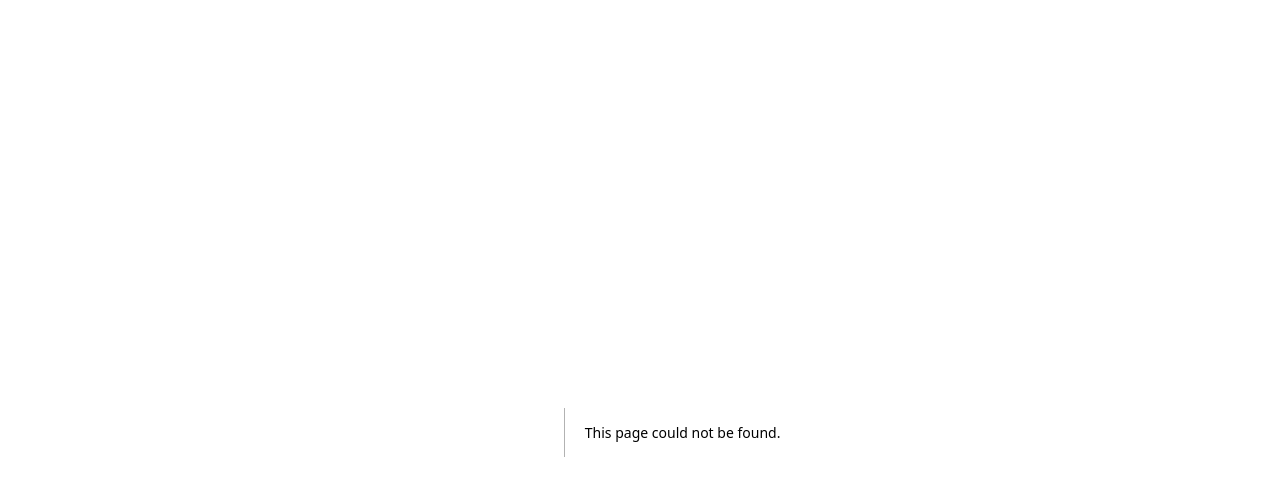
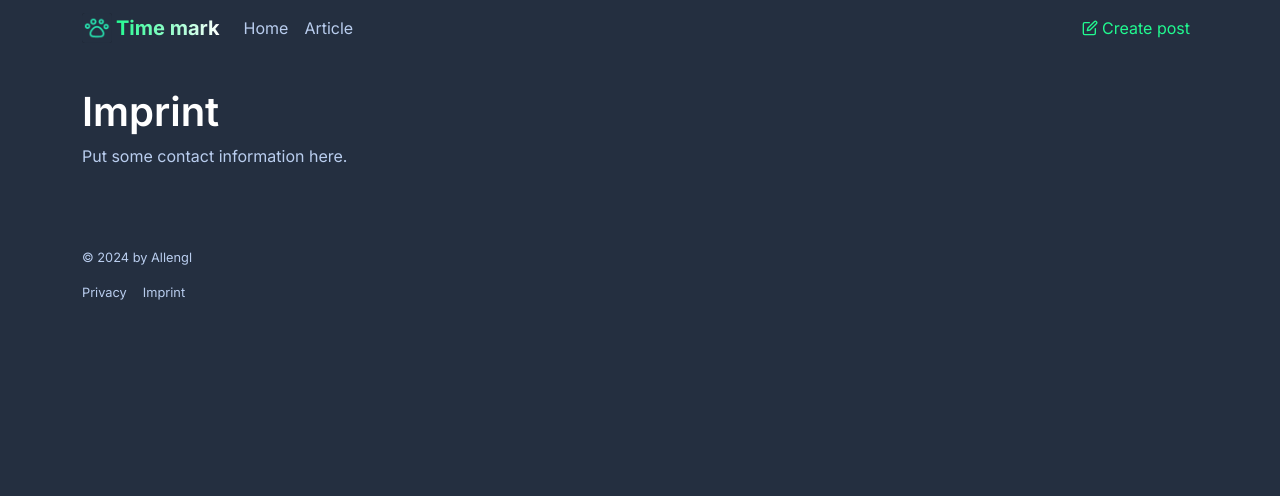
Before and after one commit to Allengl/time-mark-post, a Next.js app in the folder frontend/: page /imprint in a window 1280 px wide. Before the commit this address had no page. Shown: the top 496 px of the page. Built offline with nearby package versions, Linux system fonts and the light colour scheme.

Commit message:
feat: Navbar, Next_Link, Next_Image, Footer

```diff
--- /dev/null
+++ b/frontend/src/components/Footer.tsx
@@ -0,0 +1,23 @@
+import styles from "@/styles/Footer.module.css";
+import Link from "next/link";
+import { Container } from "react-bootstrap";
+
+const Footer = () => {
+  return (
+    <footer className={styles.footer}>
+      <Container>
+        <p>© {new Date().getFullYear()} by Allengl</p>
+        <ul>
+          <li>
+            <Link href="/privacy">Privacy</Link>
+          </li>
+          <li>
+            <Link href="/imprint">Imprint</Link>
+          </li>
+        </ul>
+      </Container>
+    </footer>
+  );
+};
+
+export default Footer;
--- /dev/null
+++ b/frontend/src/components/NavBar.tsx
@@ -0,0 +1,48 @@
+import Link from "next/link";
+import { useRouter } from "next/router";
+import { Container, Nav, Navbar } from "react-bootstrap";
+import { FiEdit } from "react-icons/fi";
+import logo from "@/assets/images/time-mark-logo.png";
+import Image from "next/image";
+import styles from "@/styles/NavBar.module.css";
+
+const NavBar = () => {
+  const router = useRouter();
+
+  return (
+    <Navbar expand="md" collapseOnSelect variant="dark" bg="body" sticky="top">
+      <Container>
+        <Navbar.Brand as={Link} href="/" className="d-flex gap-1">
+          <Image src={logo} alt="Time mark logo" width={30} height={30} />
+          <span className={styles.brandText}>Time mark</span>
+        </Navbar.Brand>
+        <Navbar.Toggle aria-controls="main-navbar" />
+        <Navbar.Collapse id="main-navbar">
+          <Nav>
+            <Nav.Link as={Link} href="/" active={router.pathname === "/"}>
+              Home
+            </Nav.Link>
+            <Nav.Link
+              as={Link}
+              href="/blog"
+              active={router.pathname === "/blog"}
+            >
+              Article
+            </Nav.Link>
+          </Nav>
+          <Nav className="ms-auto">
+            <Nav.Link
+              href="/blog/new-post"
+              className="link-primary d-flex align-items-center gap-1"
+            >
+              <FiEdit />
+              Create post
+            </Nav.Link>
+          </Nav>
+        </Navbar.Collapse>
+      </Container>
+    </Navbar>
+  );
+};
+
+export default NavBar;
--- a/frontend/src/pages/_app.tsx
+++ b/frontend/src/pages/_app.tsx
@@ -4,6 +4,8 @@
 import { Inter } from "next/font/google";
 import { Container, SSRProvider } from "react-bootstrap";
 import style from "@/styles/App.module.css";
+import NavBar from "@/components/NavBar";
+import Footer from "@/components/Footer";
 
 const inter = Inter({
   subsets: ["latin"],
@@ -22,11 +24,13 @@
       </Head>
       <SSRProvider>
         <div className={inter.className}>
+          <NavBar />
           <main>
             <Container className={style.pageContainer}>
               <Component {...pageProps} />
             </Container>
           </main>
+          <Footer />
         </div>
       </SSRProvider>
     </>
--- /dev/null
+++ b/frontend/src/pages/imprint.tsx
@@ -0,0 +1,12 @@
+import React from "react";
+
+const ImprintPage = () => {
+  return (
+    <div>
+      <h1>Imprint</h1>
+      <p>Put some contact information here.</p>
+    </div>
+  );
+};
+
+export default ImprintPage;
--- /dev/null
+++ b/frontend/src/pages/privacy.tsx
@@ -0,0 +1,10 @@
+const PrivacyPage = () => {
+  return (
+    <div>
+      <h1>Privacy</h1>
+      <p>We care about your privacy!</p>
+    </div>
+  );
+};
+
+export default PrivacyPage;
--- /dev/null
+++ b/frontend/src/styles/Footer.module.css
@@ -0,0 +1,22 @@
+.footer {
+  margin-top: 2rem;
+  font-size: 0.8rem;
+  padding-bottom: 2rem;
+}
+
+.footer ul {
+  padding: 0;
+}
+
+.footer li {
+  display: inline-block;
+  margin-right: 1rem;
+}
+
+.footer a {
+  color: var(--bs-body-color);
+}
+
+.footer a:hover {
+  color: white;
+}
--- /dev/null
+++ b/frontend/src/styles/NavBar.module.css
@@ -0,0 +1,10 @@
+.brandText {
+  background-image: linear-gradient(90deg, var(--bs-primary), white);
+  background-color: white;
+  background-clip: text;
+  -webkit-background-clip: text;
+  -moz-background-clip: text;
+  -webkit-text-fill-color: transparent;
+  -moz-text-fill-color: transparent;
+  font-weight: bold;
+}
```
Also changed, not shown: frontend/src/assets/images/time-mark-logo.png (added).
